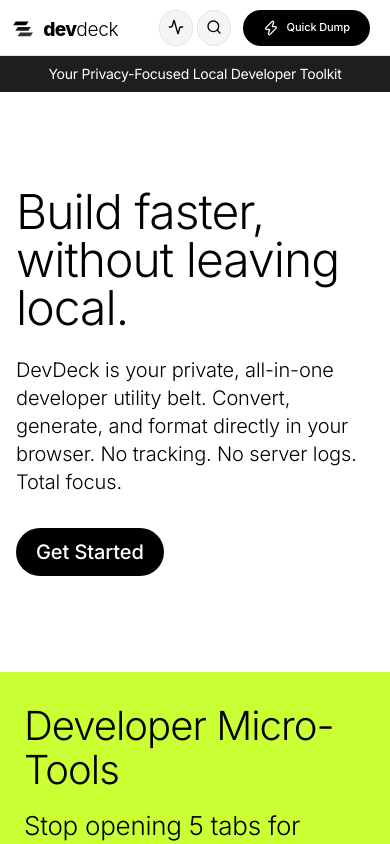
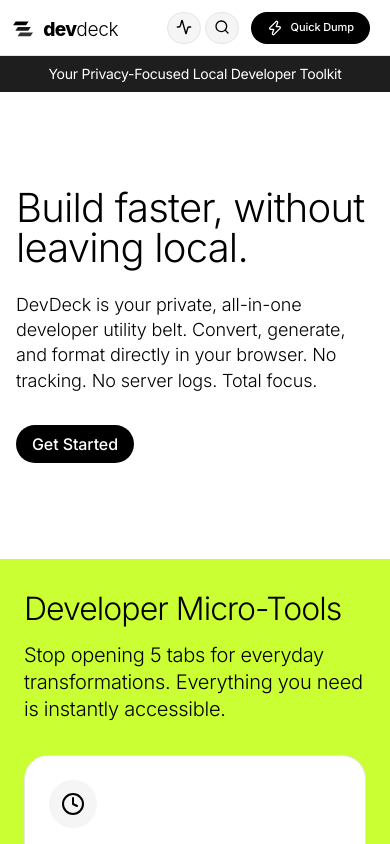
Before and after one commit to vivek3931/DevDeck, a Next.js app: page / in a window 390 px wide. Shown: the top 844 px of the page. Built offline with nearby package versions, Linux system fonts and the light colour scheme.

Commit message:
fix the responsive and quickdump styling issue on small devices

```diff
--- a/src/app/globals.css
+++ b/src/app/globals.css
@@ -177,16 +177,31 @@
 }
 
 @media (max-width: 560px) {
+  body {
+    font-size: 16px;
+  }
   .container {
     padding-left: var(--spacing-md);
     padding-right: var(--spacing-md);
   }
 
   .display-xl {
-    font-size: 48px;
-    letter-spacing: -0.96px;
+    font-size: 40px;
+    letter-spacing: -0.8px;
   }
   .display-lg {
-    font-size: 40px;
+    font-size: 32px;
+  }
+  .headline, .subhead {
+    font-size: 20px;
+  }
+  .card-title {
+    font-size: 20px;
+  }
+  .body-lg {
+    font-size: 18px;
+  }
+  .eyebrow {
+    font-size: 14px;
   }
 }
--- a/src/components/ui/Button.module.css
+++ b/src/components/ui/Button.module.css
@@ -60,6 +60,15 @@
 
 /* Touch target for mobile */
 @media (max-width: 560px) {
+  .base {
+    font-size: 16px;
+  }
+  .primary, .promo {
+    padding: 8px 16px;
+  }
+  .secondary {
+    padding: 6px 14px 8px;
+  }
   .iconSize {
     width: 44px;
     height: 44px;
```
Also changed, not shown: cors.json (added, +7 -0 lines), src/app/tools/quick-dump/QuickDump.module.css (+21 -0 lines).
